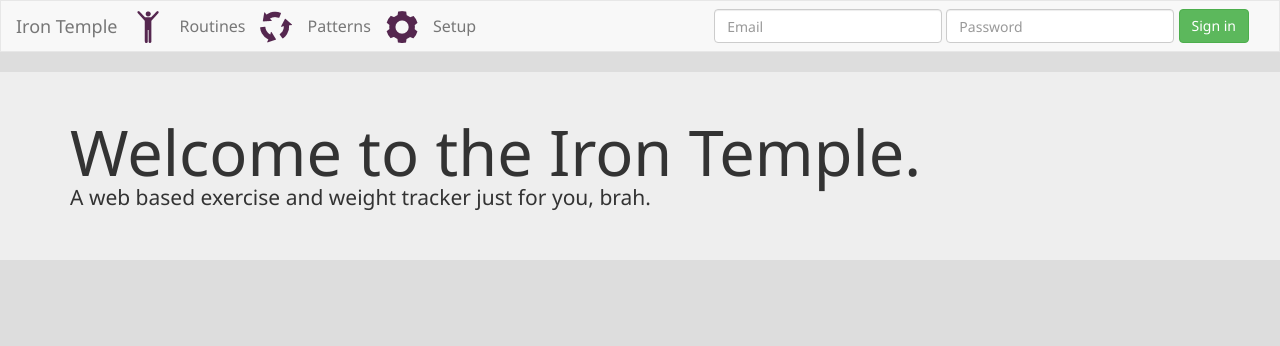
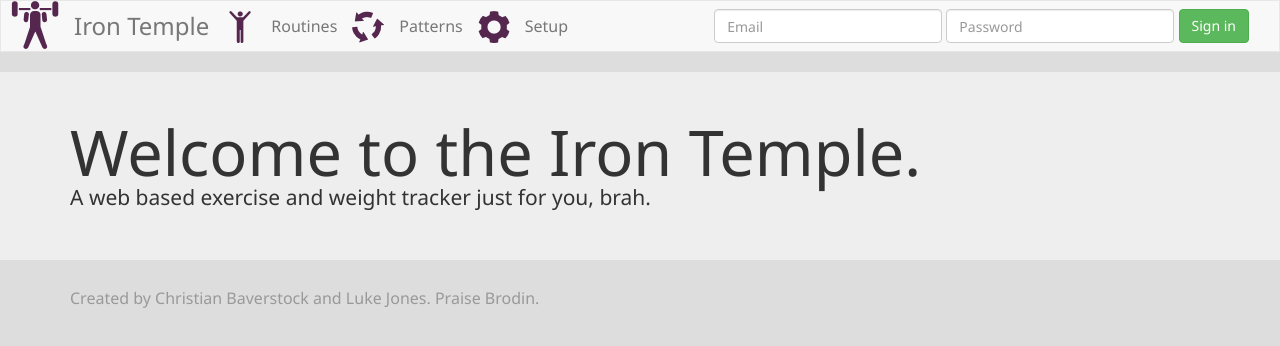
Before and after one commit to baverstockc/iron-temple, a plain HTML site: page app/index.html in a window 1280 px wide. Drawn offline with nearby package versions, Linux system fonts and the light colour scheme.

Commit message:
Add site image and position.

```diff
--- a/app/index.html
+++ b/app/index.html
@@ -15,6 +15,7 @@
             <span class="icon-bar"></span>
             <span class="icon-bar"></span>
           </button>
+          <span class="weights-img"></span>
           <div class="navbar-brand">Iron Temple</div>
         </div>
         <div class="navbar-collapse collapse">
@@ -40,8 +41,14 @@
       	<div class="container">
       		<div id="view" ng-view>
       		</div>
+      	</div>
       </div>
+
+      <div id="footer">
+      <div class="container">
+        <p class="text-muted credit">Created by Christian Baverstock and Luke Jones. Praise Brodin.</p>
       </div>
+    </div>
 </div>
 
 <script src="http://code.jquery.com/jquery-1.10.1.min.js"></script>
--- a/sass/sass/site.scss
+++ b/sass/sass/site.scss
@@ -3,7 +3,7 @@
 $main-color: #DDD;
 
 body {
-	min-height: 800px;
+	height:100%;
 	background-color: $main-color;
 }
 
@@ -49,6 +49,15 @@ body {
 	margin-top: 10px;
 }
 
+.weights-img {
+	background-image: url("../../assets/img/weightlifting.png");
+	background-repeat: no-repeat;
+	height: 48px;
+	width: 48px;
+	float: left;
+	margin-left: 10px;
+}
+
 .navbar {
 	border-radius: 0;
 }
@@ -61,3 +70,7 @@ body {
 	float: left;
 	cursor: pointer;
 }
+
+.navbar-default .navbar-brand {
+	font-size: 1.5em;
+}
```
Also changed, not shown: assets/img/weightlifting.png (added), sass/stylesheets/site.css.
